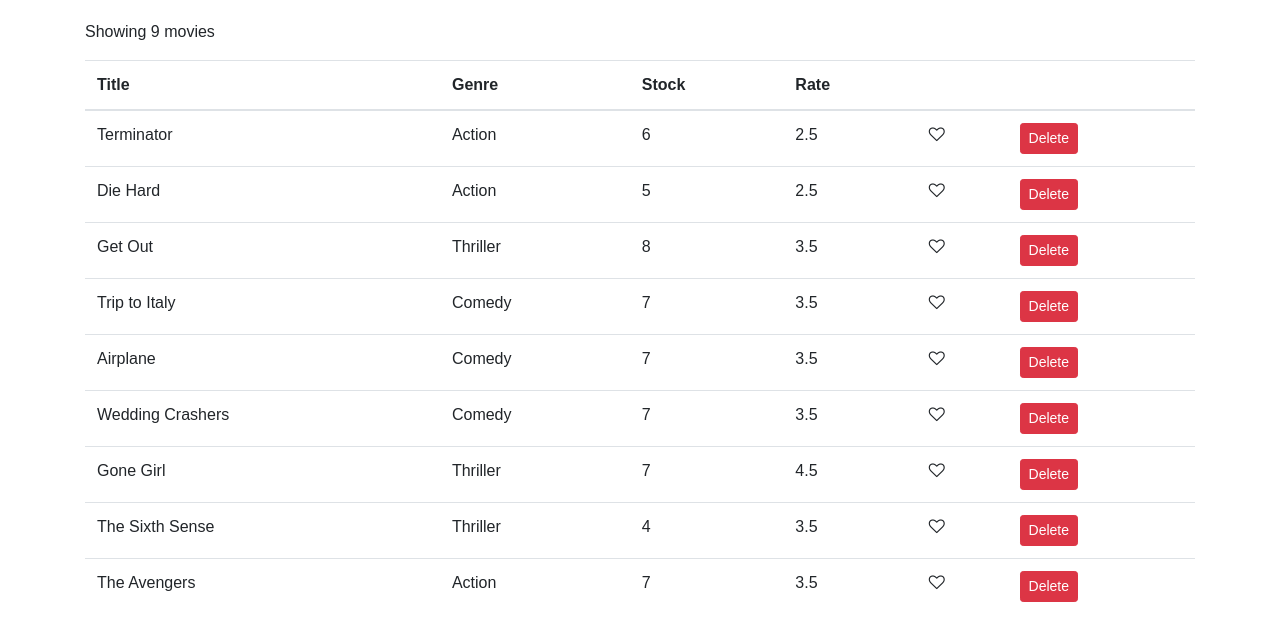
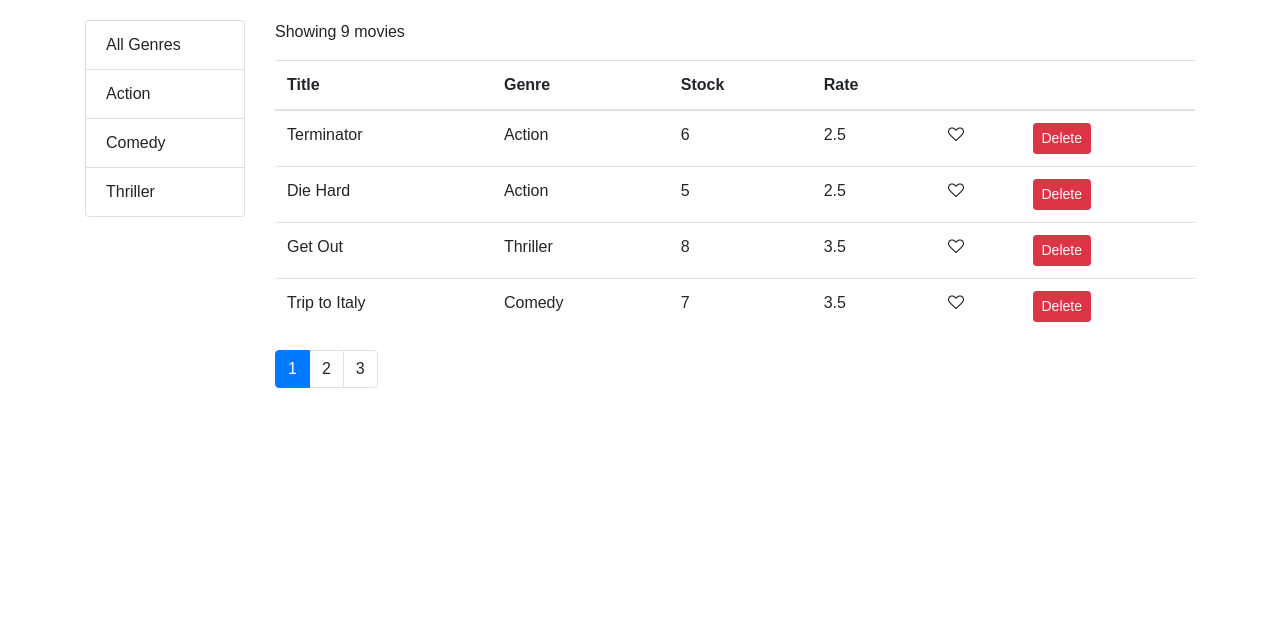
Before and after one commit to SashoTatarski/VideoDrome, a React app: page / in a window 1280 px wide. Shown: the top 640 px of the page. Built offline with nearby package versions, Linux system fonts and the light colour scheme; the HTML template or start-up script is replaced by a standard one.

Commit message:
Filtering by Genres & Movies complete

```diff
--- a/package.json
+++ b/package.json
@@ -44,6 +44,8 @@
   "dependencies": {
     "bootstrap": "^4.1.1",
     "font-awesome": "^4.7.0",
+    "lodash": "^4.17.10",
+    "prop-types": "^15.6.2",
     "react": "^18.2.0",
     "react-dom": "^18.2.0"
   },
--- /dev/null
+++ b/src/components/common/listGroup.jsx
@@ -0,0 +1,44 @@
+import React from 'react';
+import PropTypes from "prop-types";
+
+// textProperty, valueProperty we are using them in order to be decoupled and be able to use it with any kind of list
+const ListGroup = ({
+  items,
+  onItemSelect,
+  textProperty,
+  valueProperty,
+  selectedItem,
+}) => {
+  return (
+    <ul className="list-group">
+      {items.map((item) => {
+        let classname = 'list-group-item ';
+        if (selectedItem === item) classname += 'active';
+
+        return (
+          <li
+            key={item[valueProperty]}
+            style={{ cursor: 'pointer' }}
+            className={classname}
+            onClick={() => onItemSelect(item)}
+          >
+            {item[textProperty]}
+          </li>
+        );
+      })}
+    </ul>
+  );
+};
+
+ListGroup.propTypes = {
+  items: PropTypes.arrayOf(PropTypes.object),
+  onItemSelect: PropTypes.func,
+  selectedItem: PropTypes.object,
+};
+
+ListGroup.defaultProps = {
+  textProperty: 'name',
+  valueProperty: '_id',
+};
+
+export default ListGroup;
--- /dev/null
+++ b/src/components/common/pagination.jsx
@@ -0,0 +1,45 @@
+import _ from 'lodash';
+import PropTypes from 'prop-types';
+import React from 'react';
+
+const Pagination = ({
+  itemsCount,
+  pageSize,
+  currentPage,
+  onPageChange,
+}) => {
+  const pagesCount = Math.ceil(itemsCount / pageSize);
+  const pages = _.range(1, pagesCount + 1);
+
+  if (pagesCount === 1) return null;
+  return (
+    <nav>
+      <ul className="pagination">
+        {pages.map((page) => (
+          <li
+            key={page}
+            className={
+              page === currentPage ? 'page-item active' : 'page-item'
+            }
+          >
+            <a
+              className="page-link"
+              onClick={() => onPageChange(page)}
+            >
+              {page}
+            </a>
+          </li>
+        ))}
+      </ul>
+    </nav>
+  );
+};
+
+Pagination.propTypes = {
+  itemsCount: PropTypes.number.isRequired,
+  pageSize: PropTypes.number.isRequired,
+  currentPage: PropTypes.number.isRequired,
+  onPageChange: PropTypes.func.isRequired,
+};
+
+export default Pagination;
--- a/src/components/movies.jsx
+++ b/src/components/movies.jsx
@@ -1,10 +1,32 @@
-import React, { useState } from 'react';
+import React, { useEffect, useState } from 'react';
+import { getGenres } from '../services/fakeGenreService';
 import { getMovies } from '../services/fakeMovieService';
+import { paginate } from '../utils/paginate';
 import Like from './common/like';
+import ListGroup from './common/listGroup';
+import Pagination from './common/pagination';
 
 const Movies = () => {
-  const [movies, setMovies] = useState(getMovies());
+  const [movies, setMovies] = useState([]);
+  const [genres, setGenres] = useState([]);
+  const [pageSize, setPageSize] = useState(4);
+  const [selectedGenre, setSelectedGenre] = useState();
+  const [currentPage, setCurrentPage] = useState(1);
+
+  useEffect(() => {
+    const genres = [{ name: 'All Genres' }, ...getGenres()];
+
+    setGenres(genres);
+    setMovies(getMovies());
+  }, []);
+
   const { length: count } = movies;
+
+  const filtered =
+    selectedGenre && selectedGenre._id
+      ? movies.filter((m) => m.genre._id === selectedGenre._id)
+      : movies;
+  const paginatedMoves = paginate(filtered, currentPage, pageSize);
 
   const handleDelete = (movie) => {
     const filteredMovies = movies.filter((m) => m._id !== movie._id);
@@ -21,11 +43,28 @@
     setMovies(clonedMovies);
   };
 
+  const handlePageChange = (page) => {
+    setCurrentPage(page);
+  };
+
+  const handleGenreSelect = (genre) => {
+    setCurrentPage(1);
+    setSelectedGenre(genre);
+  };
+
   return count === 0 ? (
     <p>No movies in the table</p>
   ) : (
-    <>
-      <p>Showing {count} movies</p>
+    <div className="row">
+      <div className="col-2">
+        <ListGroup
+          items={genres}
+          selectedItem={selectedGenre}
+          onItemSelect={handleGenreSelect}
+        />
+      </div>
+      <div className="col">
+        <p>Showing {filtered.length} movies</p>
         <table className="table">
           <thead>
             <tr>
@@ -38,7 +77,7 @@
             </tr>
           </thead>
           <tbody>
-          {movies.map(movie => (
+            {paginatedMoves.map((movie) => (
               <tr key={movie._id}>
                 <td>{movie.title}</td>
                 <td>{movie.genre.name}</td>
@@ -63,7 +102,14 @@
             ))}
           </tbody>
         </table>
-    </>
+        <Pagination
+          itemsCount={filtered.length}
+          pageSize={pageSize}
+          currentPage={currentPage}
+          onPageChange={handlePageChange}
+        />
+      </div>
+    </div>
   );
 };
 
--- /dev/null
+++ b/src/utils/paginate.js
@@ -0,0 +1,8 @@
+import _ from 'lodash';
+
+export function paginate(items, pageNumber, pageSize) {
+  const startIndex = (pageNumber - 1) * pageSize;
+  // This will return a lodash object and with it we can chain all the lodash methods
+  // Value method returns a regular array
+  return _(items).slice(startIndex).take(pageSize).value();
+}
```
Also changed, not shown: 2 other files (tests, documents, lock files or other folders). Lines whose indentation alone changed are shown as unchanged.
